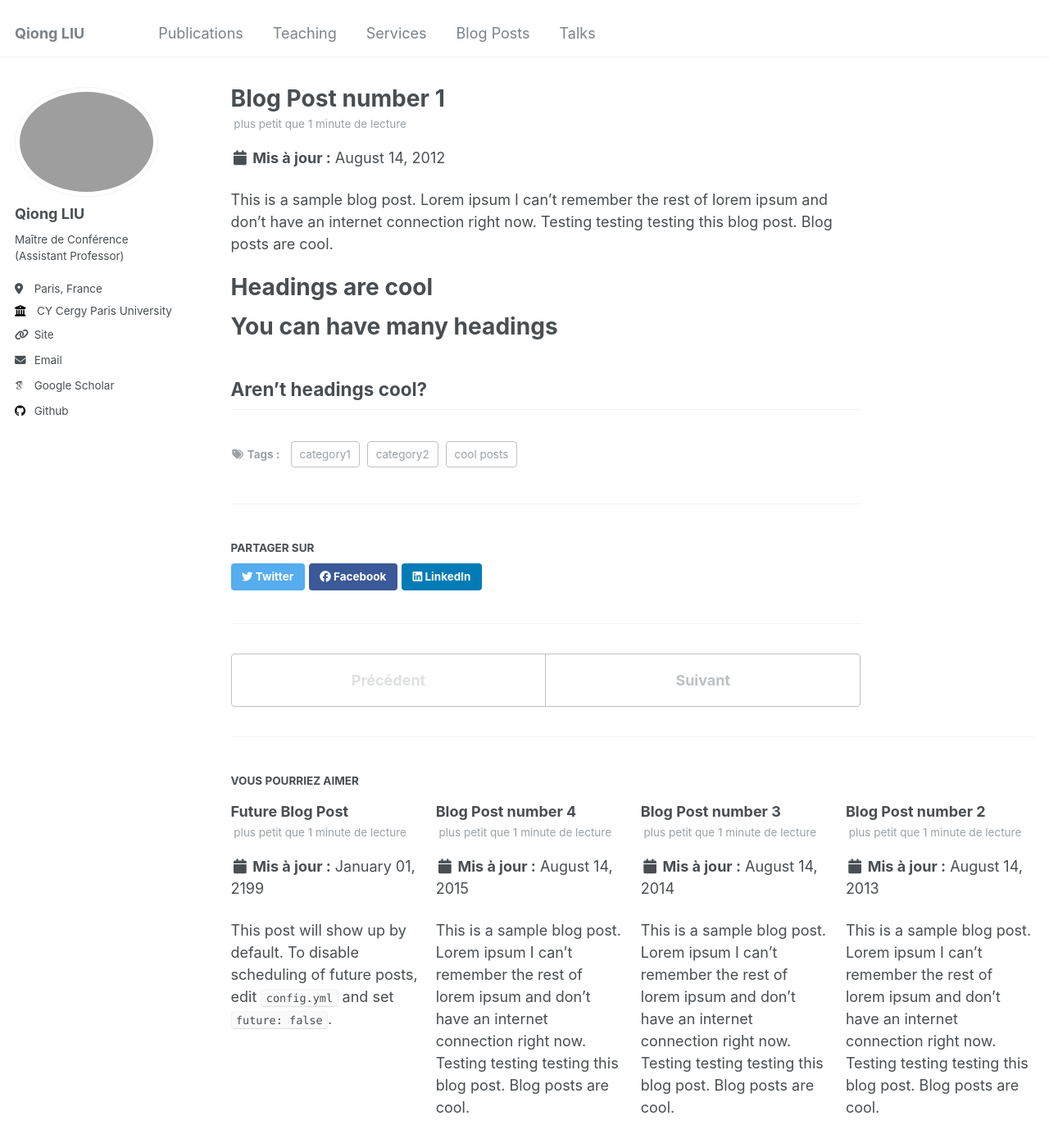
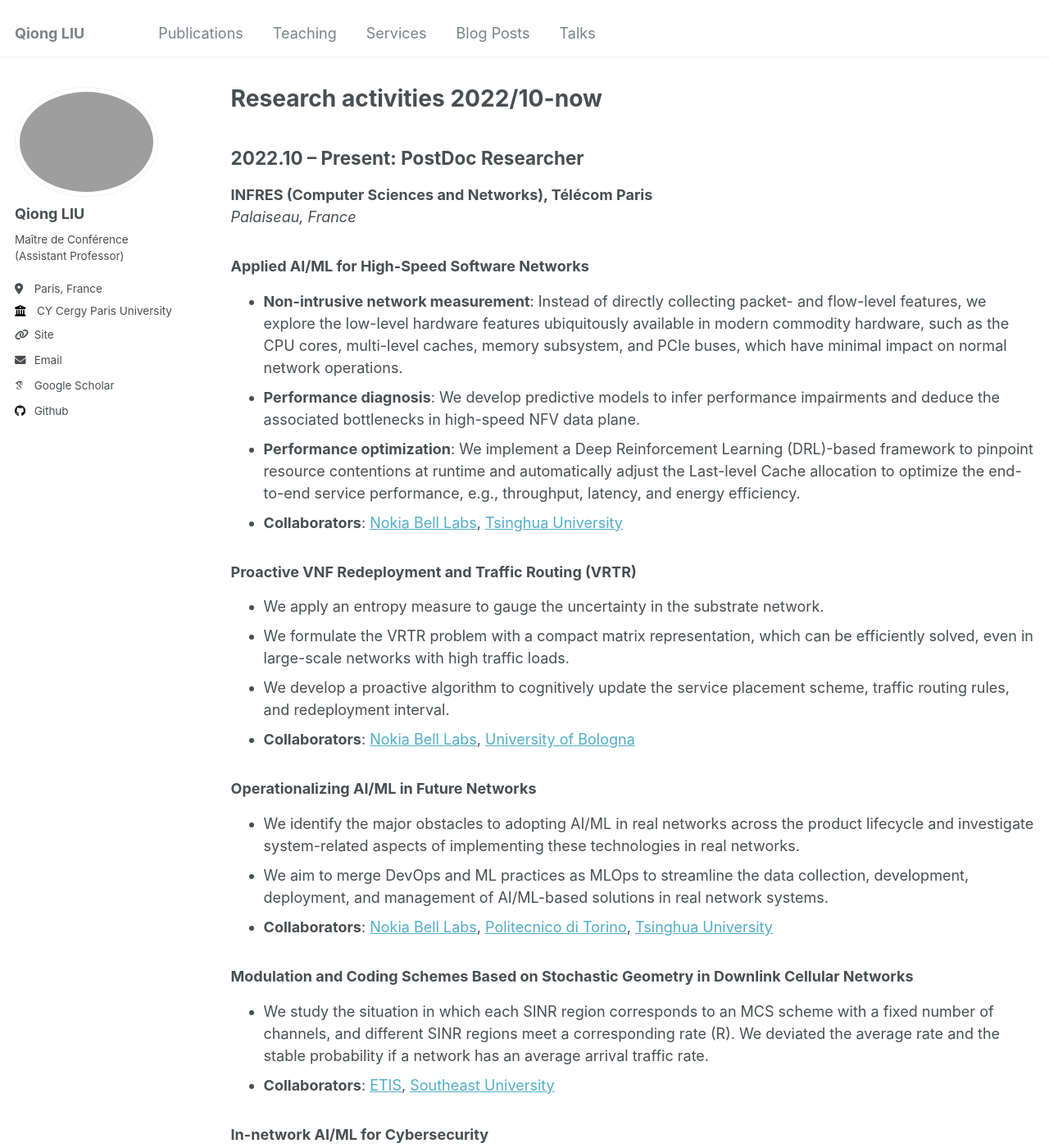
Before and after one commit to evesiphus/evesiphus.github.io, a Jekyll site: the page built from _posts/2012-08-14-blog-post-1.md, in a window 1280 px wide and 1400 px high. Shown: the whole window at 82% size. Built offline with Jekyll 4.4.1, drawn with Linux system fonts in a browser that asks for light colours; some web fonts are replaced; some of the changed text lies outside the part shown.

Commit message:
Update 2012-08-14-blog-post-1.md

```diff
--- a/_posts/2012-08-14-blog-post-1.md
+++ b/_posts/2012-08-14-blog-post-1.md
@@ -1,20 +1,36 @@
 ---
-title: 'Blog Post number 1'
-date: 2012-08-14
-permalink: /posts/2012/08/blog-post-1/
-tags:
-  - cool posts
-  - category1
-  - category2
+layout: archive
+title: "Research activities 2022/10-now"
+permalink: /research/postdoc/
+author_profile: true
 ---
 
-This is a sample blog post. Lorem ipsum I can't remember the rest of lorem ipsum and don't have an internet connection right now. Testing testing testing this blog post. Blog posts are cool.
+## 2022.10 – Present: PostDoc Researcher
+**INFRES (Computer Sciences and Networks), Télécom Paris**
+*Palaiseau, France*
 
-Headings are cool
-======
+### Applied AI/ML for High-Speed Software Networks
+- **Non-intrusive network measurement**: Instead of directly collecting packet- and flow-level features, we explore the low-level hardware features ubiquitously available in modern commodity hardware, such as the CPU cores, multi-level caches, memory subsystem, and PCIe buses, which have minimal impact on normal network operations.
+- **Performance diagnosis**: We develop predictive models to infer performance impairments and deduce the associated bottlenecks in high-speed NFV data plane.
+- **Performance optimization**: We implement a Deep Reinforcement Learning (DRL)-based framework to pinpoint resource contentions at runtime and automatically adjust the Last-level Cache allocation to optimize the end-to-end service performance, e.g., throughput, latency, and energy efficiency.
+- **Collaborators**: [Nokia Bell Labs](https://www.bell-labs.com/about/locations/paris-saclay-france/), [Tsinghua University](https://www.bell-labs.com/about/locations/paris-saclay-france/)
 
-You can have many headings
-======
+### Proactive VNF Redeployment and Traffic Routing (VRTR)
+- We apply an entropy measure to gauge the uncertainty in the substrate network.
+- We formulate the VRTR problem with a compact matrix representation, which can be efficiently solved, even in large-scale networks with high traffic loads.
+- We develop a proactive algorithm to cognitively update the service placement scheme, traffic routing rules, and redeployment interval.
+- **Collaborators**: [Nokia Bell Labs](https://www.bell-labs.com/about/locations/paris-saclay-france/), [University of Bologna](https://www.unibo.it)
 
-Aren't headings cool?
-------
+### Operationalizing AI/ML in Future Networks
+- We identify the major obstacles to adopting AI/ML in real networks across the product lifecycle and investigate system-related aspects of implementing these technologies in real networks.
+- We aim to merge DevOps and ML practices as MLOps to streamline the data collection, development, deployment, and management of AI/ML-based solutions in real network systems.
+- **Collaborators**: [Nokia Bell Labs](https://www.bell-labs.com/about/locations/paris-saclay-france/), [Politecnico di Torino](https://www.polito.it/), [Tsinghua University](https://www.bell-labs.com/about/locations/paris-saclay-france/)
+
+### Modulation and Coding Schemes Based on Stochastic Geometry in Downlink Cellular Networks
+- We study the situation in which each SINR region corresponds to an MCS scheme with a fixed number of channels, and different SINR regions meet a corresponding rate \(R\). We deviated the average rate and the stable probability if a network has an average arrival traffic rate.
+- **Collaborators**: [ETIS](https://www.etis-lab.fr/), [Southeast University](https://www.seu.edu.cn/english/main.htm)
+
+### In-network AI/ML for Cybersecurity
+- **Botnet Analysis**: We analyze real-world bot traffic traces and employ AI/ML techniques to pinpoint the most relevant features for botnet detection.
+- **In-network AI/ML for Botnet Detection**: We introduce In-network Caching Shelter (INCS), an in-network ML solution implemented on NVIDIA BlueField-2 Data Processing Units.
+- **Collaborators**: [University of Oxford](https://www.ox.ac.uk/), [Simula Research Laboratory](https://www.simula.no/), [Nokia Bell Labs](https://www.bell-labs.com/about/locations/paris-saclay-france/)
```
